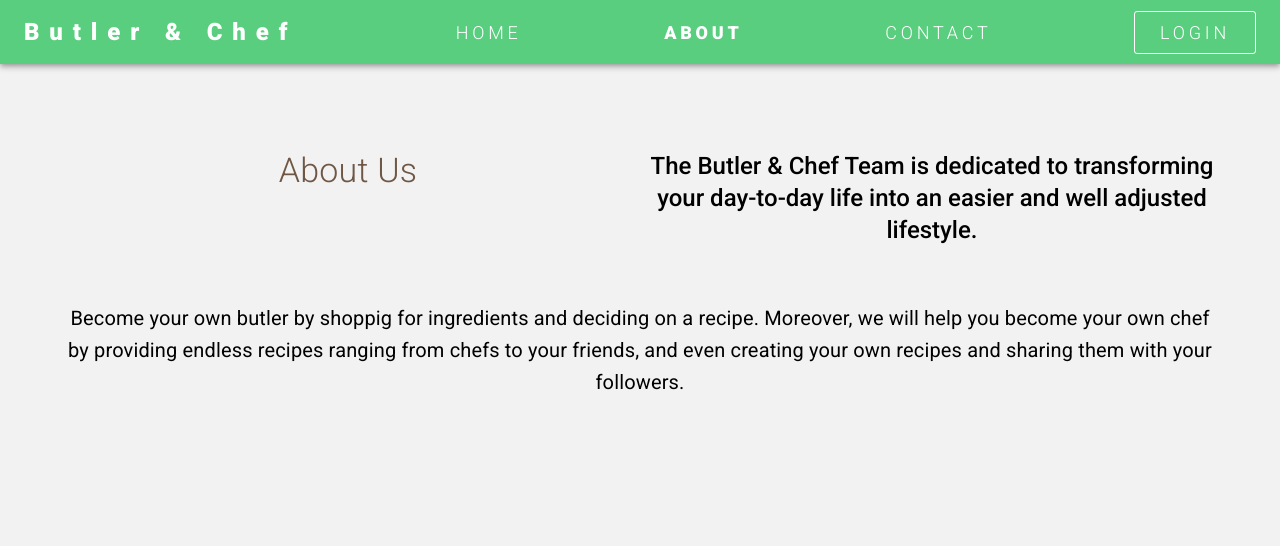
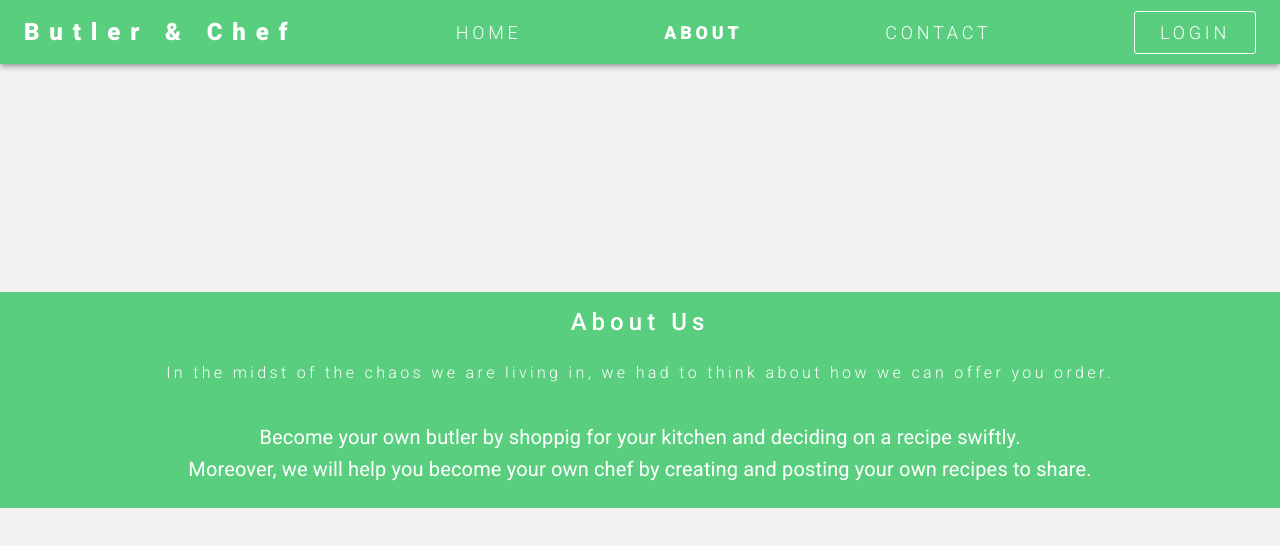
Before and after one commit to MariamElZaatari/react_authentication_app, a React (Create React App) app: page /about in a window 1280 px wide. Shown: the top 546 px of the page. Built offline with nearby package versions, Linux system fonts and the light colour scheme.

Commit message:
About Page Restructured and Styled

```diff
--- a/src/pages/About.js
+++ b/src/pages/About.js
@@ -2,33 +2,41 @@ import React from 'react'
 import Typography from '@mui/material/Typography';
 import Container from '@mui/material/Container';
 import Grid from '@mui/material/Grid';
+import Card from '@mui/material/Card';
+import CardContent from '@mui/material/CardContent';
 
 export default function About() {
   return (
-    <div>
+    <Grid
+      container
+      spacing={0}
+      direction="column"
+      alignItems="center"
+      justifyContent="center"
+      style={{ minHeight: '84vh' }}
+    >
 
-      <Container maxWidth="lg" className="section">
-        <Grid container rowSpacing={2} spacing={2} justifyContent="center">
+      <Grid item xs={3} className="clr_white" width="100%" backgroundColor="#5ACE7F">
 
-          <Grid item xs={12} sm={6} md={6}>
-            <Typography gutterBottom variant="h4" component="div" pt={2} pb={2} align="center" fontWeight={300} className="clr_brown_text">
+        <Grid item xs={12}>
+          <Typography gutterBottom variant="h4" component="div" pt={2} pb={2} align="center" fontWeight={300} className="clr_white_text title">
             About Us
           </Typography>
         </Grid>
 
-          <Grid item xs={12} sm={6} md={6}>
-            <Typography gutterBottom variant="h5" component="div" pt={2} pb={2} align="center" fontWeight={500} >
-              The Butler & Chef Team is dedicated to transforming your day-to-day life into an easier and well adjusted lifestyle.
+        <Grid item xs={12}>
+          <Typography gutterBottom variant="h5" component="div" pt={2} pb={2} align="center" fontWeight={500} className="clr_white_text subtitle">
+            In the midst of the chaos we are living in, we had to think about how we can offer you order.
           </Typography>
         </Grid>
 
-          <Grid item xs={12} sm={12} md={12}>
-            <Typography gutterBottom variant="h6" component="div" pt={2} pb={2} align="center" fontWeight={400} >
-              Become your own butler by shoppig for ingredients and deciding on a recipe. Moreover, we will help you become your own chef by providing endless recipes ranging from chefs to your friends, and even creating your own recipes and sharing them with your followers.
+        <Grid item xs={12}>
+              <Typography gutterBottom variant="h6" component="div" pt={2} pb={2} align="center" fontWeight={400} className="clr_white_text">
+                Become your own butler by shoppig for your kitchen and deciding on a recipe swiftly. <br/>Moreover, we will help you become your own chef by creating and posting your own recipes to share.
               </Typography>
         </Grid>
 
       </Grid>
-      </Container></div>
+    </Grid>
   )
 }
```
Lines whose indentation alone changed are shown as unchanged.
